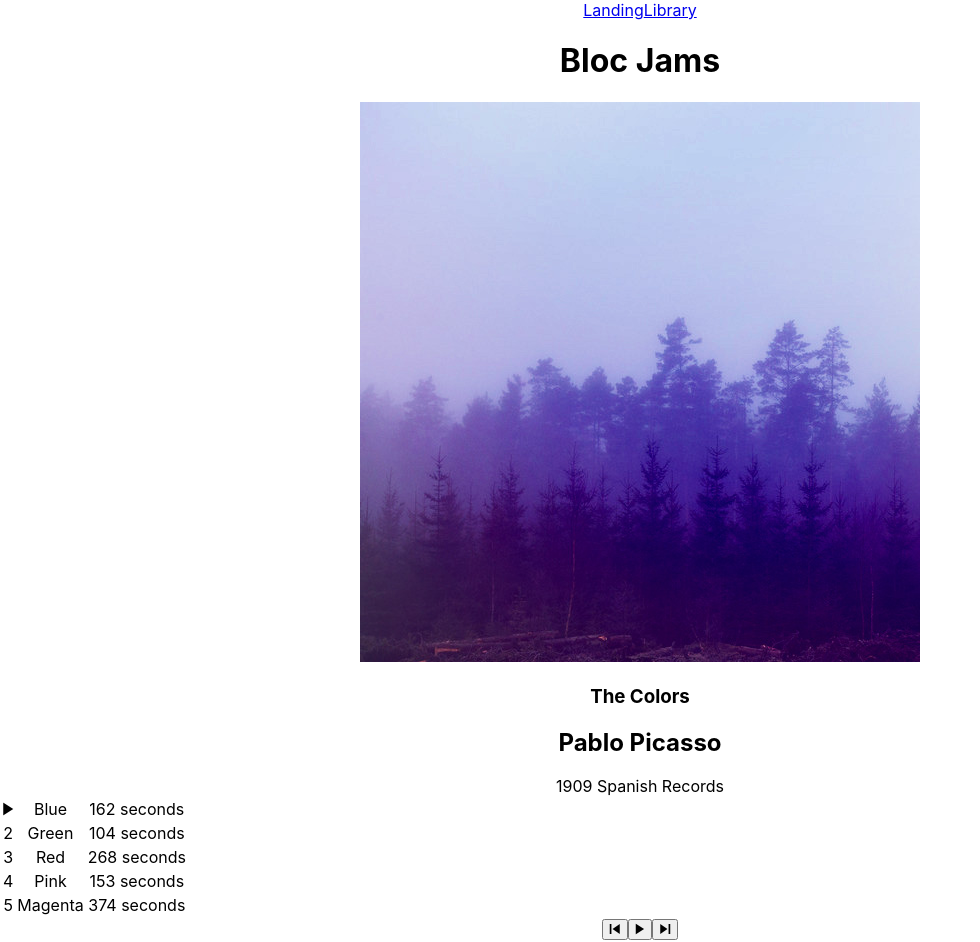
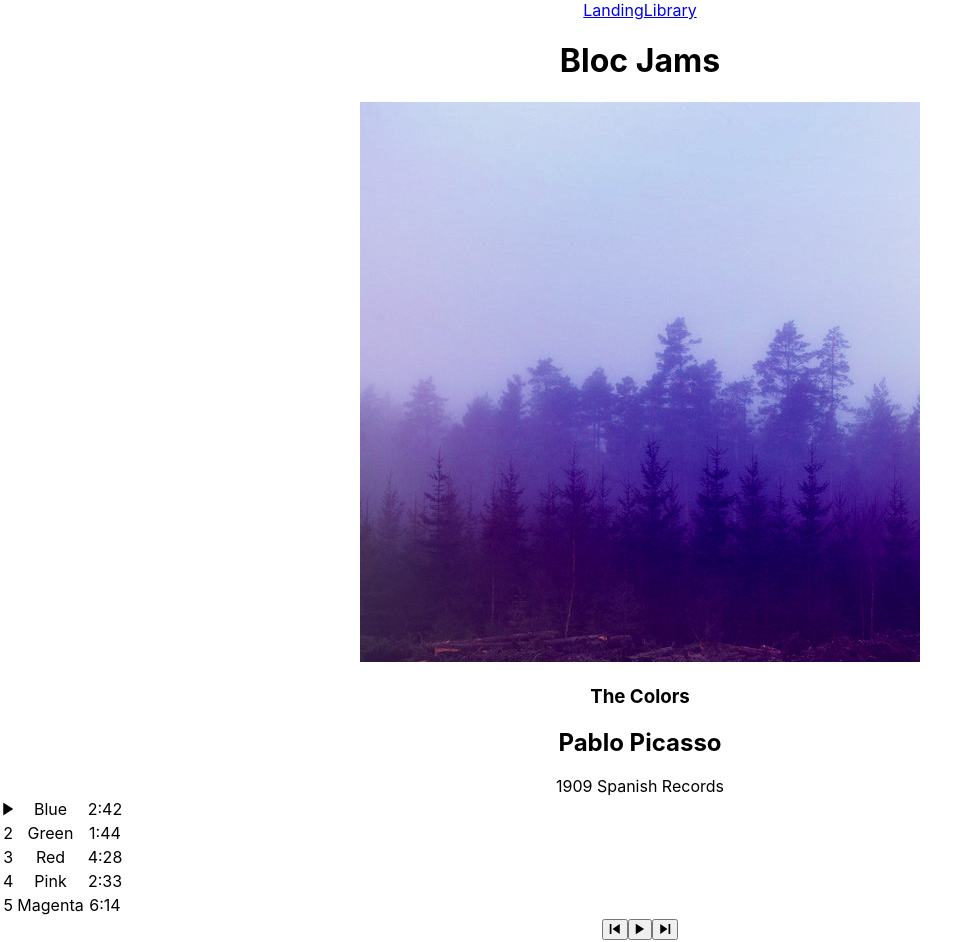
Before and after one commit to bstones1225/bloc-jams-react, a React (Create React App) app in the folder bloc-jams-react/: page /album/the-colors in a window 1280 px wide. Shown: the top 942 px of the page, without its empty margins (0-980 px from the left). Built offline with nearby package versions, Linux system fonts and the light colour scheme; some icons are missing.

Commit message:
Assignment 9 Volume Format Time on song list

```diff
--- a/bloc-jams-react/src/components/Album.js
+++ b/bloc-jams-react/src/components/Album.js
@@ -148,7 +148,7 @@ return (index+1)
             <tr key={index} onClick={() => this.handleSongClick(song)} onMouseEnter={() => this.mouseEnter(song)} onMouseLeave={() => this.mouseLeave(song)}>
             <td>{this.getSongIcon(song,index)}  </td>
             <td>{song.title}</td>
-            <td>{Math.round(song.duration) + " seconds"}</td>
+            <td>{this.formatTime(song.duration)}</td>
             </tr>
           ))}
           </tbody>
```
